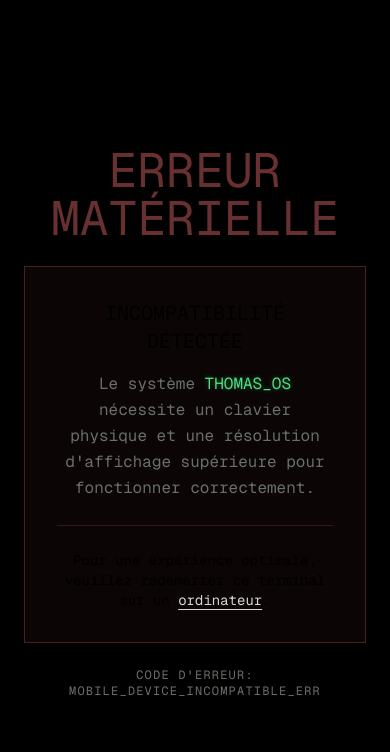
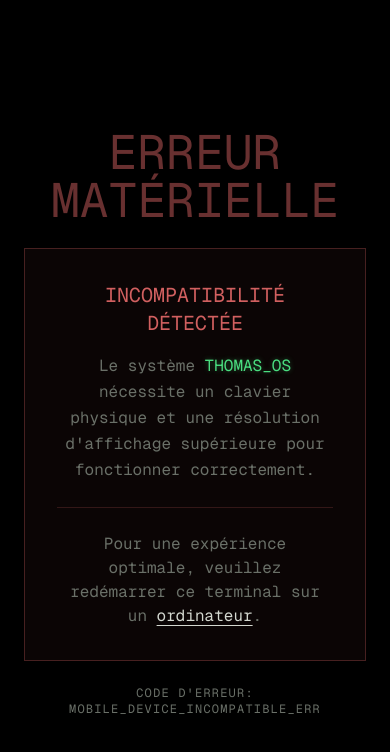
Before and after one commit to lythomm/terminal-portfolio, a Vue app: page / in a window 390 px wide. Shown: the top 752 px of the page. Built offline with nearby package versions, Linux system fonts and the light colour scheme.

Commit message:
fix mobile err msg

```diff
--- a/src/components/MobileError.vue
+++ b/src/components/MobileError.vue
@@ -8,14 +8,14 @@
   >
     <div class="text-err text-5xl animate-pulse">ERREUR MATÉRIELLE</div>
     <div class="border border-err/30 p-8 bg-err/5 max-w-md">
-      <p class="text-xl mb-4">INCOMPATIBILITÉ DÉTECTÉE</p>
+      <p class="text-xl mb-4 text-err">INCOMPATIBILITÉ DÉTECTÉE</p>
       <p class="dim-text leading-relaxed">
         Le système <span class="accent-text">THOMAS_OS</span> nécessite un
         clavier physique et une résolution d'affichage supérieure pour
         fonctionner correctement.
       </p>
       <div class="h-px bg-err/20 my-6"></div>
-      <p class="text-sm">
+      <p class="text-smt text-dim">
         Pour une expérience optimale, veuillez redémarrer ce terminal sur un
         <span class="text-fg underline underline-offset-4">ordinateur</span>.
       </p>
```
